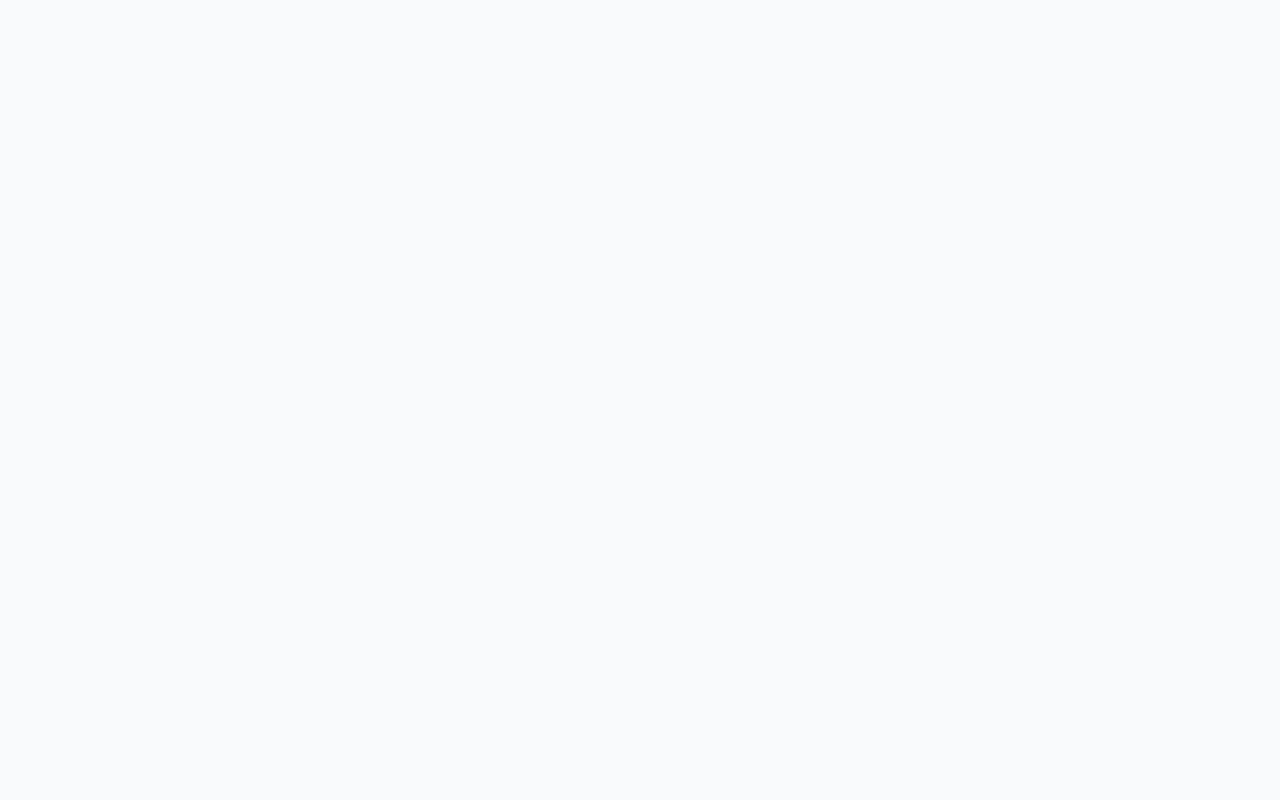
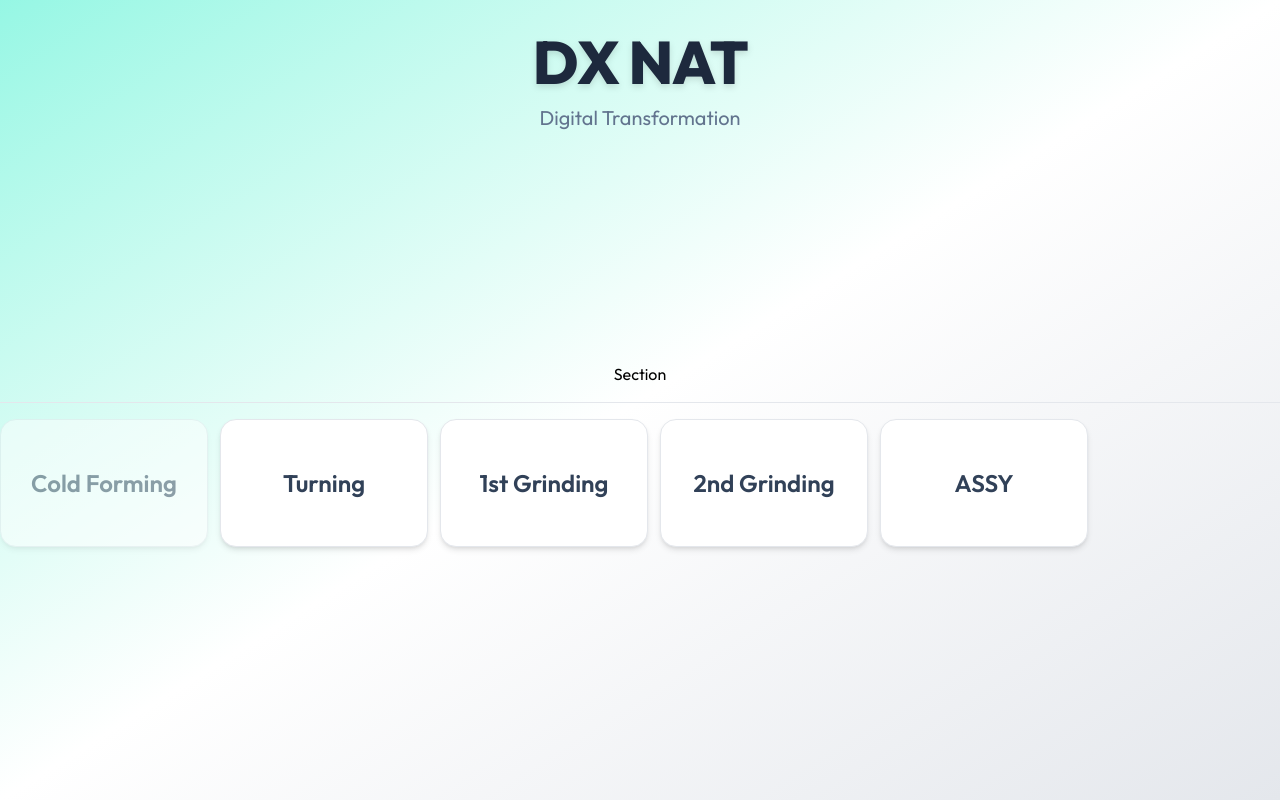
Before and after one commit to minebea-dx-bearing/dx-center-front, a React (Vite) app: page /nat in a window 1280 px wide. Before the commit this address had no page. Built offline with nearby package versions, Linux system fonts and the light colour scheme.

Commit message:
add page factory

```diff
--- a/index.html
+++ b/index.html
@@ -2,7 +2,7 @@
 <html lang="en">
   <head>
     <meta charset="UTF-8" />
-    <link rel="icon" type="image/svg+xml" href="/vite.svg" />
+    <link rel="icon" type="image/svg+xml" href="/icon/bearing.png" />
     <meta name="viewport" content="width=device-width, initial-scale=1.0" />
     <title>DX Bearing</title>
   </head>
--- a/src/App.jsx
+++ b/src/App.jsx
@@ -1,6 +1,11 @@
 import { BrowserRouter, Routes, Route } from "react-router-dom";
+import { ScrollToTop } from "./components/common/ScrollToTop";
 import Home from "./pages/Home";
-import { ScrollToTop } from "./components/common/ScrollToTop";
+import NatHome from "./pages/nat/NatHome";
+import NatAssy from "./pages/nat/NatAssy";
+import NatTn from "./pages/nat/NatTn";
+import Nat1stGd from "./pages/nat/Nat1stGd";
+import Nat2ndGd from "./pages/nat/Nat2ndGd";
 
 function App() {
   return (
@@ -8,6 +13,11 @@ function App() {
       <ScrollToTop />
       <Routes>
         <Route path="/" element={<Home />} />
+        <Route path="/nat" element={<NatHome />} />
+        <Route path="turning" element={<NatTn />} />
+        <Route path="1stgrinding" element={<Nat1stGd />} />
+        <Route path="2ndgrinding" element={<Nat2ndGd />} />
+        <Route path="assy" element={<NatAssy />} />
       </Routes>
     </BrowserRouter>
   );
--- a/src/components/common/CardTitle.jsx
+++ b/src/components/common/CardTitle.jsx
@@ -1,18 +1,21 @@
-
-const CardTitle = ({ title, path }) => {
+const CardTitle = ({ title, path, disabled = false }) => {
   const handleClick = () => {
-    window.location.href = path;
+    if (!disabled) {
+      window.location.href = path;
+    }
   };
 
   return (
     <div
       onClick={handleClick}
-      className="w-52 h-32 flex items-center justify-center text-center
+      className={`w-52 h-32 flex items-center justify-center text-center
              text-2xl font-semibold text-slate-700 rounded-2xl
              border border-gray-200 bg-white
              shadow-md transition-transform duration-500 ease-in-out transform
              hover:scale-105 hover:shadow-[0_10px_25px_rgba(0,0,0,0.1)]
-             hover:border-gray-300 cursor-pointer"
+             hover:border-gray-300
+             ${disabled ? 'cursor-not-allowed opacity-50 pointer-events-none' : 'cursor-pointer'}`}
+      aria-disabled={disabled}
     >
       {title}
     </div>
--- a/src/components/layouts/JobrequestLayout.jsx
+++ /dev/null
@@ -1,7 +0,0 @@
-import React from 'react'
-
-export default function JobrequestLayout() {
-  return (
-    <div>JobrequestLayout</div>
-  )
-}
--- a/src/pages/Home.jsx
+++ b/src/pages/Home.jsx
@@ -9,8 +9,7 @@ export default function Home() {
       </div>
       <div>
         <div className="text-center">Factory</div>
-        <hr className="mt-2" />
-      </div>
+        <hr className="my-4" />
         <div className="grid grid-cols-1 sm:grid-cols-2 md:grid-cols-2 lg:grid-cols-3 xl:grid-cols-6 gap-8 md:gap-10 mb-10">
           <CardTitle title={"NAT"} path={"/nat"} />
           <CardTitle title={"NHT"} path={"/nht"} />
@@ -19,13 +18,15 @@ export default function Home() {
           <CardTitle title={"NHB"} path={"/nhb"} />
           <CardTitle title={"MCB"} path={"/mcb"} />
         </div>
+      </div>
       <div>
         <div className="text-center">Application Center</div>
-        <hr className="mt-2" />
+        <hr className="my-4" />
+        <div className="grid grid-cols-1 sm:grid-cols-2 md:grid-cols-2 lg:grid-cols-3 xl:grid-cols-6 gap-8 md:gap-10 mb-10">
+          <CardTitle title={"Stock ball"} path={"/ball"} />
+          <CardTitle title={"Stock Retainer"} path={"/retainer"} />
+          <CardTitle title={"DX Job Request"} path={"/job_request"} />
         </div>
-      <div className="grid grid-cols-1 sm:grid-cols-2 md:grid-cols-2 lg:grid-cols-3 xl:grid-cols-6 gap-8 md:gap-10 mb-10">
-        <CardTitle title={"DX Job Request"} path={"/job_request"} />
-        <CardTitle title={"Stock ball"} path={"/ball"} />
       </div>
       <p className="absolute text-sm text-center text-gray-500 -translate-x-1/2 bottom-6 left-1/2 dark:text-gray-400">
         &copy; 2025 - DX bearing team
--- /dev/null
+++ b/src/pages/nat/Nat1stGd.jsx
@@ -0,0 +1,7 @@
+import React from 'react'
+
+export default function Nat1stGd() {
+  return (
+    <div>Nat1stGd</div>
+  )
+}
--- /dev/null
+++ b/src/pages/nat/Nat2ndGd.jsx
@@ -0,0 +1,7 @@
+import React from 'react'
+
+export default function Nat2ndGd() {
+  return (
+    <div>Nat2ndGd</div>
+  )
+}
--- /dev/null
+++ b/src/pages/nat/NatAssy.jsx
@@ -0,0 +1,7 @@
+import React from 'react'
+
+export default function NatAssy() {
+  return (
+    <div>NatAssy</div>
+  )
+}
--- /dev/null
+++ b/src/pages/nat/NatHome.jsx
@@ -0,0 +1,23 @@
+import CardTitle from "../../components/common/CardTitle";
+
+export default function NatHome() {
+  return (
+    <div className="min-h-screen flex justify-center grid gap-4 bg-gradient-to-br from-teal-200 via-white to-gray-200">
+      <div className="text-center mt-8 px-4">
+        <h1 className="text-4xl md:text-6xl font-extrabold tracking-tight text-slate-800 drop-shadow-md">DX NAT</h1>
+        <p className="text-lg md:text-xl mt-3 text-slate-500">Digital Transformation</p>
+      </div>
+      <div>
+        <div className="text-center">Section</div>
+        <hr className="my-4" />
+        <div className="grid grid-cols-1 sm:grid-cols-2 md:grid-cols-2 lg:grid-cols-3 xl:grid-cols-6 gap-8 md:gap-10 mb-10">
+          <CardTitle title={"Cold Forming"} disabled path={"/nat/coldforming"} />
+          <CardTitle title={"Turning"} path={"/nat/turning"} />
+          <CardTitle title={"1st Grinding"} path={"/nat/1stgrinding"} />
+          <CardTitle title={"2nd Grinding"} path={"/nat/2ndgrinding"} />
+          <CardTitle title={"ASSY"} path={"/nat/assy"} />
+        </div>
+      </div>
+    </div>
+  );
+}
--- /dev/null
+++ b/src/pages/nat/NatTn.jsx
@@ -0,0 +1,7 @@
+import React from 'react'
+
+export default function NatTn() {
+  return (
+    <div>NatTn</div>
+  )
+}
```
Also changed, not shown: public/icon/bearing.png (added). Lines whose indentation alone changed are shown as unchanged.
